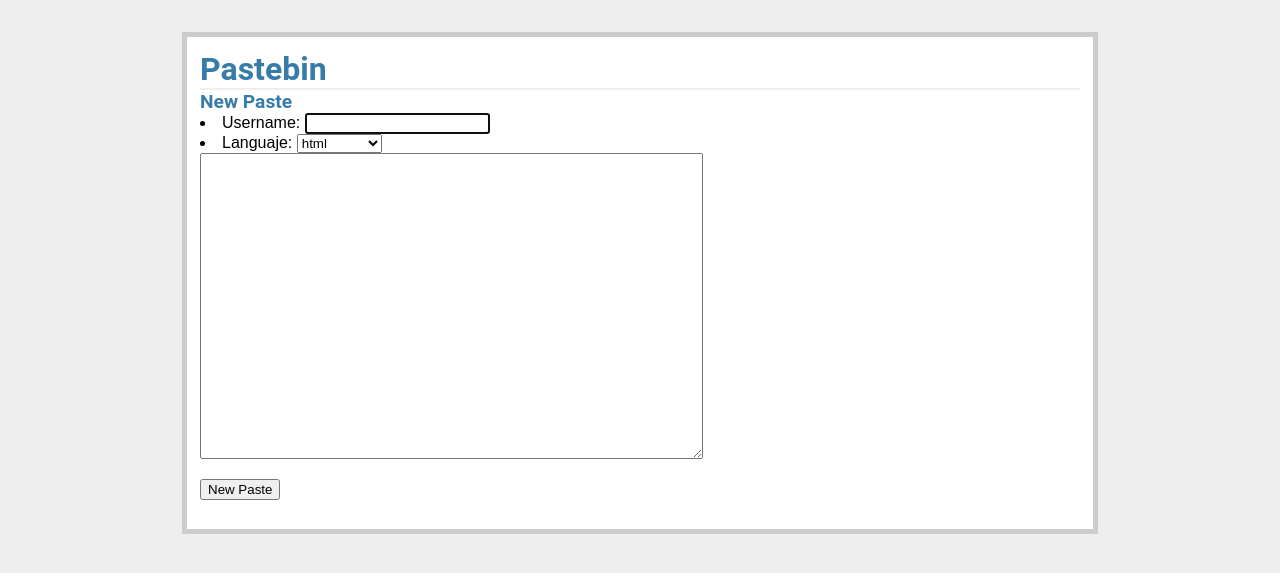
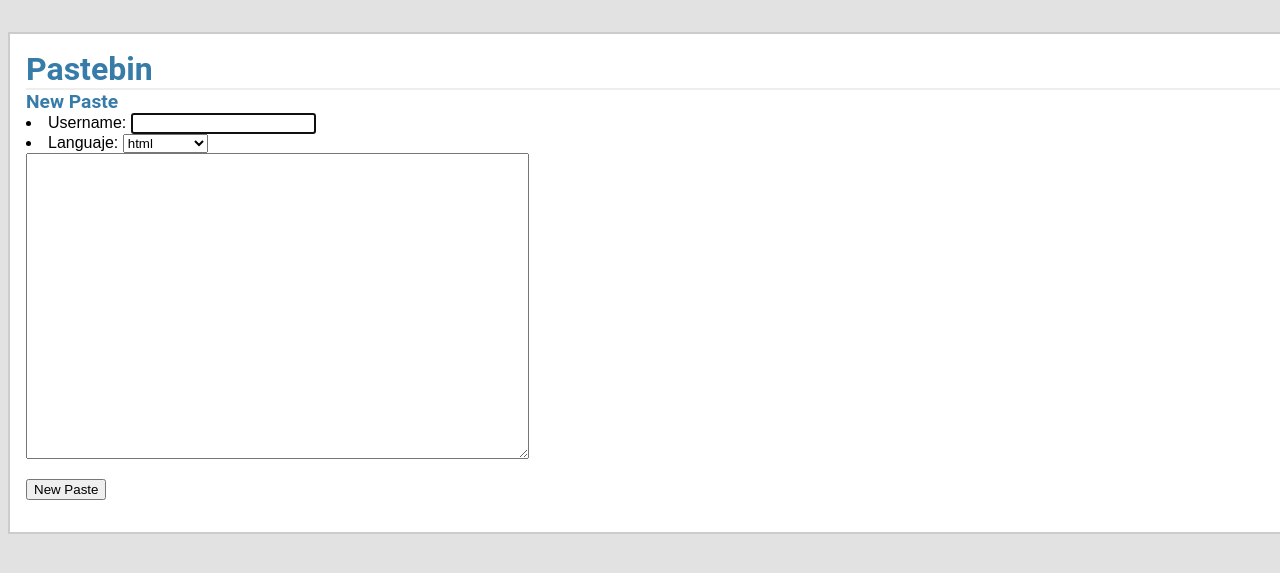
Before and after one commit to javierqq/pastebin, a Flask app: page / in a window 1280 px wide; the page is wider, and only the part inside the window is pictured. Shown: the top 573 px of that part. Run offline with Flask 2, Linux system fonts and the light colour scheme; some libraries are stand-ins or nearby versions.

Commit message:
Fix bg color, page width and padding

```diff
--- a/static/style.css
+++ b/static/style.css
@@ -1,10 +1,10 @@
-body            { font-family: sans-serif; background: #eee;  }
+body            { font-family: sans-serif; background: #e2e2e2;  }
 a, h1, h2       { color: #377ba8;  }
 h1, h2          { font-family: 'Roboto', serif; margin: 0;  }
 h1              { border-bottom: 2px solid #eee;  }
 h2              { font-size: 1.2em;  }
 
-.page           { margin: 2em auto; width: 55em; border: 5px solid #ccc; padding: 0.8em; background: white; }
+.page           { margin: 2em auto; width: 80em; border: 2px solid #ccc; padding: 1em; background: white; }
 .entries        { list-style: none; margin: 0; padding: 0;  }
 .entries li     { margin: 0.8em 1.2em;  }
 .entries li h2  { margin-left: -1em;  }
```
